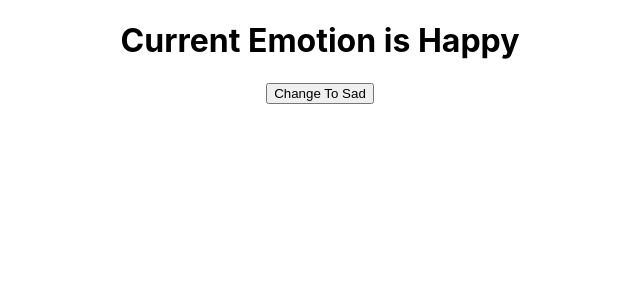
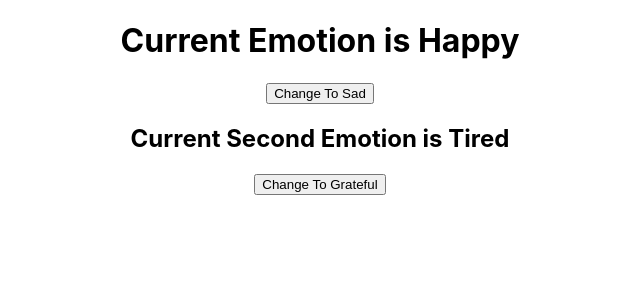
Before and after one commit to hadi14250/react-practice, a React (Create React App) app in the folder react-app/: page / in a window 1280 px wide. Shown: the top 300 px of the page, without its empty margins (320-960 px from the left). Built offline with nearby package versions, Linux system fonts and the light colour scheme; the HTML template or start-up script is replaced by a standard one.

Commit message:
experimented with using the useEffect dependency array wuth multiple elements in the array

```diff
--- a/react-app/src/App.js
+++ b/react-app/src/App.js
@@ -1,9 +1,24 @@
 import './App.css';
-import { useState } from 'react';
+import { useState, useEffect } from 'react';
 
 function App() {
   const [emotion, setEmotion] = useState("Happy");
+  const [secondEmotion, setSecondEmotion] = useState("Tired");
   const [buttonName, setButtonName] = useState("Change To Sad");
+  const [secondButtonName, setSecondButtonName] = useState("Change To Grateful");
+  useEffect(
+    () => {
+      console.log(`It's ${emotion} right now`);
+    }, [emotion]
+  )
+
+  useEffect(
+    () => {
+      console.log(`It's second emotion is ${secondEmotion}`);
+    },
+    [secondEmotion, emotion]
+  )
+
   return (
     <div className="App">
         <h1>
@@ -23,7 +38,25 @@ function App() {
               setButtonName("Change To Sad");
           }
         }>
-          {buttonName}
+          { buttonName }
+        </button>
+
+        <h2>
+          Current Second Emotion is {secondEmotion}
+        </h2>
+        <button onClick={
+          () => {
+            if(secondEmotion === "Grateful")
+              setSecondEmotion("Tired");
+            else
+              setSecondEmotion("Grateful");
+            if(secondButtonName === "Change To Grateful")
+              setSecondButtonName("Change To Tired");
+            else
+              setSecondButtonName("Change To Grateful");
+          }
+        }>
+          {secondButtonName}
         </button>
 
     </div>
```
